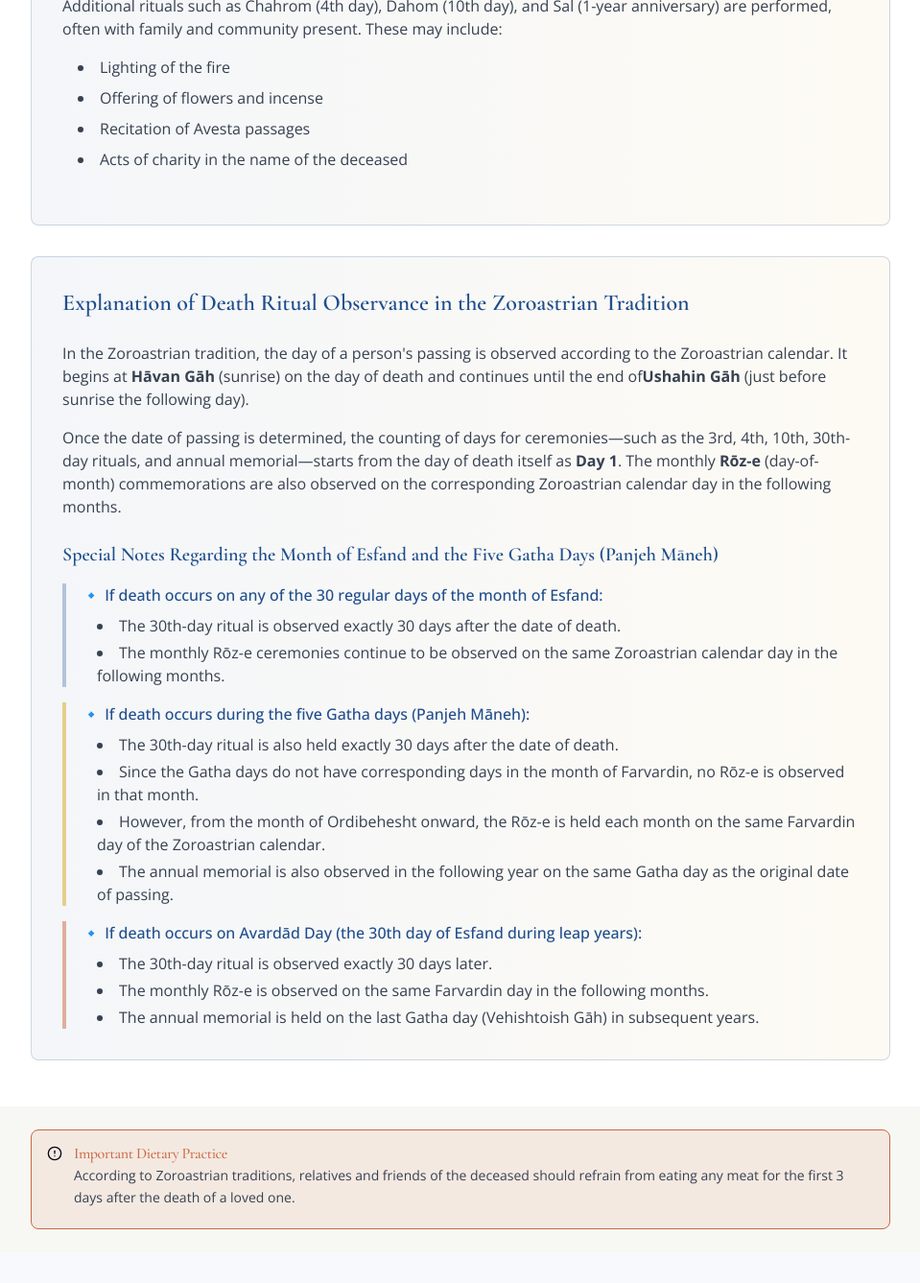
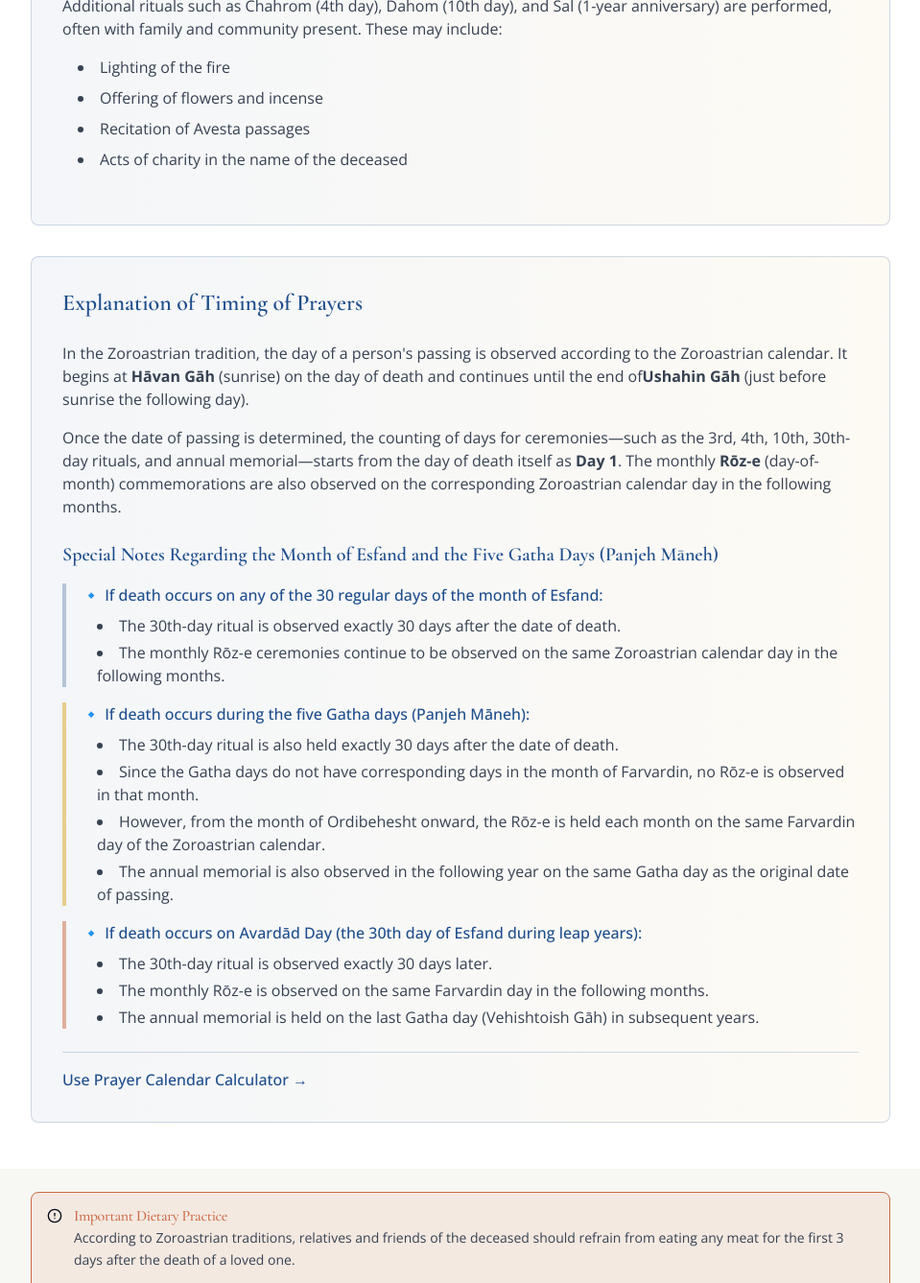
Before and after one commit to sssammmy/behdin-rituals-calendar-guide, a React (Vite) app: page /rituals in a window 1280 px wide. Shown: the part 1259-2596 px from the top of the page at 96% size, without its empty margins (160-1119 px from the left). Built offline with nearby package versions, Linux system fonts and the light colour scheme.

Commit message:
Refactor: Update rituals page heading and add link
The AI changed the heading on the second box of the rituals page and added a link to the prayer calendar calculator.

```diff
--- a/src/pages/Rituals.tsx
+++ b/src/pages/Rituals.tsx
@@ -87,7 +87,7 @@ const Rituals = () => {
 
               <div className="bg-gradient-to-r from-zoroastrian-blue/5 to-zoroastrian-gold/5 p-8 rounded-lg border border-zoroastrian-blue/20">
                 <h2 className="font-serif text-2xl font-semibold text-zoroastrian-blue mb-6">
-                  Explanation of Death Ritual Observance in the Zoroastrian Tradition
+                  Explanation of Timing of Prayers
                 </h2>
 
                 <div className="prose max-w-none text-gray-700">
@@ -135,6 +135,15 @@ const Rituals = () => {
                         <li>The annual memorial is held on the last Gatha day (Vehishtoish Gāh) in subsequent years.</li>
                       </ul>
                     </div>
+                  </div>
+
+                  <div className="mt-6 pt-4 border-t border-zoroastrian-blue/20">
+                    <a
+                      href="/calendar"
+                      className="inline-flex items-center text-zoroastrian-blue hover:text-zoroastrian-blue/80 font-medium transition-colors"
+                    >
+                      Use Prayer Calendar Calculator →
+                    </a>
                   </div>
                 </div>
               </div>
```
